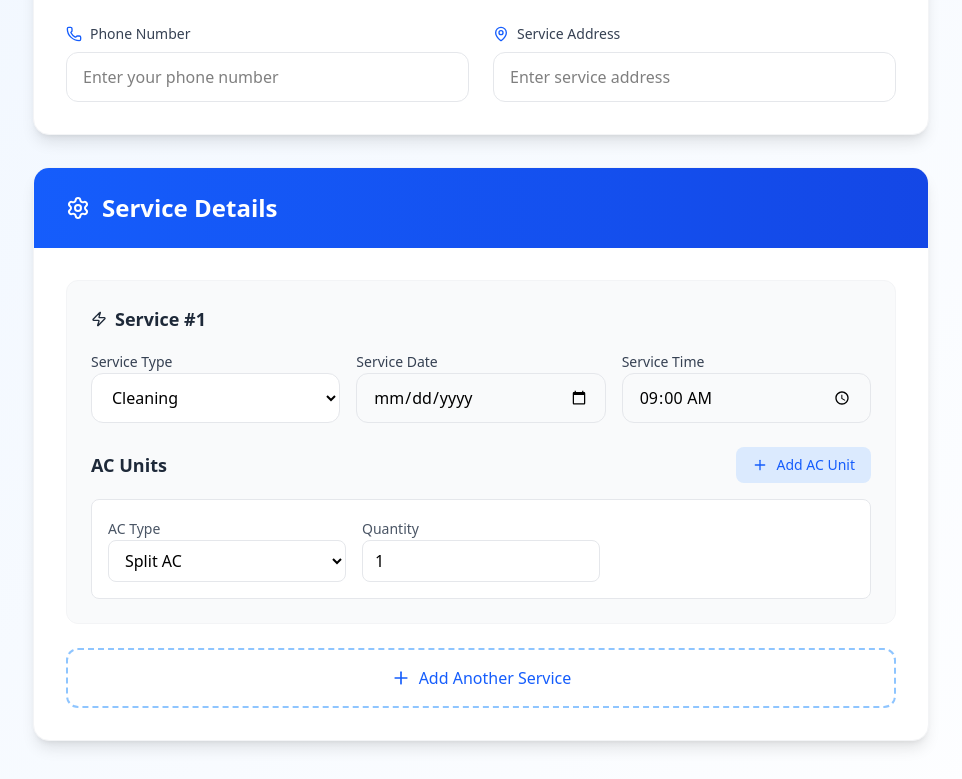
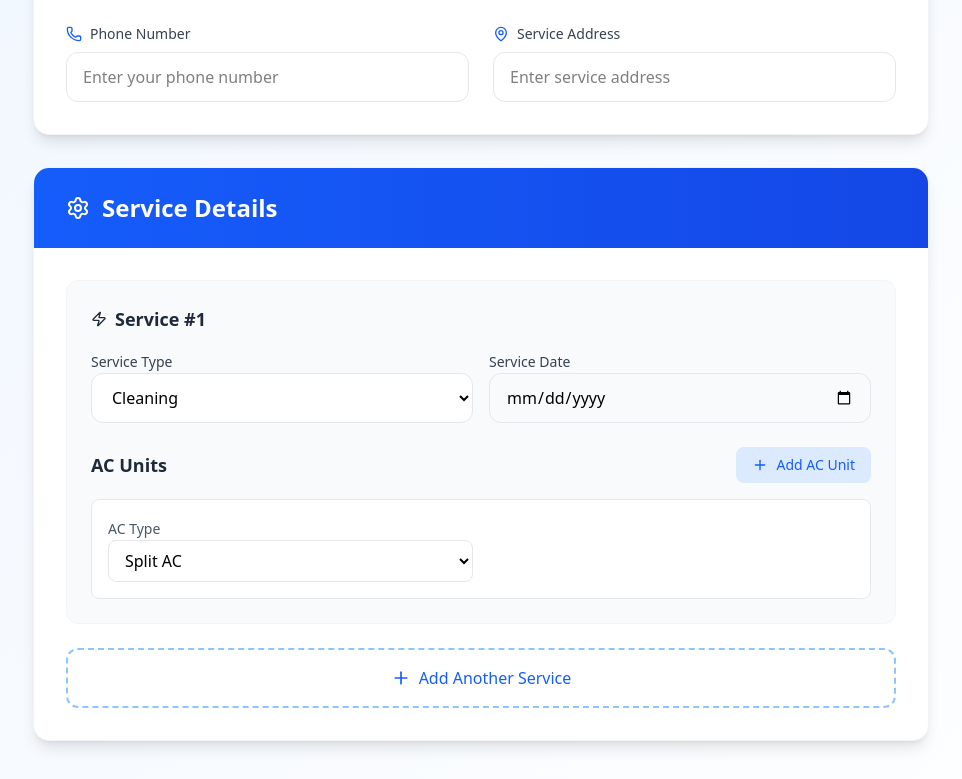
Before and after one commit to Plonteras191/FE-REBUILD-NEW-AC-SYSTEM, a React (Vite) app: page /book in a window 1280 px wide. Shown: the part 527-1306 px from the top of the page, without its empty margins (159-1121 px from the left). Built offline with nearby package versions, Linux system fonts and the light colour scheme.

Commit message:
Fetch API to Booking

```diff
--- a/src/Api/api.tsx
+++ b/src/Api/api.tsx
@@ -48,13 +48,11 @@ api.interceptors.response.use(
 // Types for booking
 export interface ACType {
   type: string;
-  quantity: number;
 }
 
 export interface ServiceData {
   type: 'Cleaning' | 'Repair' | 'Installation' | 'Maintenance';
   date: string;
-  time?: string;
   acTypes: ACType[];
 }
 
--- a/src/Pages/BookingPage.tsx
+++ b/src/Pages/BookingPage.tsx
@@ -10,14 +10,12 @@ import { bookingAPI, type BookingFormData as APIBookingFormData } from "../Api/a
 interface ACTypeInput {
   id: string
   type: "Central" | "Window" | "Split"
-  quantity: number
 }
 
 interface Service {
   id: string
   type: "Cleaning" | "Repair" | "Installation" | "Maintenance"
   date: string
-  time: string
   acTypes: ACTypeInput[]
 }
 
@@ -39,8 +37,7 @@ const BookingPage: React.FC = () => {
       id: "1",
       type: "Cleaning",
       date: "",
-      time: "09:00",
-      acTypes: [{ id: "1", type: "Split", quantity: 1 }]
+      acTypes: [{ id: "1", type: "Split" }]
     }],
   })
   const [isSubmitting, setIsSubmitting] = useState(false)
@@ -67,7 +64,7 @@ const BookingPage: React.FC = () => {
     })
   }
 
-  const handleACTypeChange = (serviceIndex: number, acTypeIndex: number, field: keyof ACTypeInput, value: string | number) => {
+  const handleACTypeChange = (serviceIndex: number, acTypeIndex: number, field: keyof ACTypeInput, value: string) => {
     setFormData((prev) => {
       const newServices = [...prev.services]
       const newACTypes = [...newServices[serviceIndex].acTypes]
@@ -93,7 +90,6 @@ const BookingPage: React.FC = () => {
       newACTypes.push({
         id: String(newACTypes.length + 1),
         type: "Split",
-        quantity: 1,
       })
       newServices[serviceIndex] = {
         ...newServices[serviceIndex],
@@ -130,8 +126,7 @@ const BookingPage: React.FC = () => {
           id: String(prev.services.length + 1),
           type: "Cleaning",
           date: "",
-          time: "09:00",
-          acTypes: [{ id: "1", type: "Split", quantity: 1 }]
+          acTypes: [{ id: "1", type: "Split" }]
         },
       ],
     }))
@@ -167,10 +162,8 @@ const BookingPage: React.FC = () => {
         services: formData.services.map(service => ({
           type: service.type,
           date: service.date,
-          time: service.time,
           acTypes: service.acTypes.map(acType => ({
             type: acType.type,
-            quantity: acType.quantity,
           })),
         })),
       }
@@ -199,8 +192,7 @@ const BookingPage: React.FC = () => {
             id: "1",
             type: "Cleaning",
             date: "",
-            time: "09:00",
-            acTypes: [{ id: "1", type: "Split", quantity: 1 }]
+            acTypes: [{ id: "1", type: "Split" }]
           }],
         })
       } else {
@@ -362,7 +354,7 @@ const BookingPage: React.FC = () => {
                       )}
                     </div>
 
-                    <div className="grid grid-cols-1 md:grid-cols-3 gap-4">
+                    <div className="grid grid-cols-1 md:grid-cols-2 gap-4">
                       <div className="space-y-2">
                         <label className="text-sm font-medium text-gray-700">Service Type</label>
                         <select
@@ -387,17 +379,6 @@ const BookingPage: React.FC = () => {
                           required
                         />
                       </div>
-
-                      <div className="space-y-2">
-                        <label className="text-sm font-medium text-gray-700">Service Time</label>
-                        <input
-                          type="time"
-                          value={service.time}
-                          onChange={(e) => handleServiceChange(index, "time", e.target.value)}
-                          className="w-full px-4 py-3 border border-gray-200 rounded-xl focus:ring-2 focus:ring-blue-500 focus:border-transparent transition-all duration-200 hover:border-blue-300"
-                          required
-                        />
-                      </div>
                     </div>
 
                     {/* AC Types Section */}
@@ -417,7 +398,7 @@ const BookingPage: React.FC = () => {
                       <div className="space-y-3">
                         {service.acTypes.map((acType, acTypeIndex) => (
                           <div key={acType.id} className="bg-white rounded-lg p-4 border border-gray-200">
-                            <div className="grid grid-cols-1 md:grid-cols-3 gap-4 items-end">
+                            <div className="grid grid-cols-1 md:grid-cols-2 gap-4 items-end">
                               <div className="space-y-2">
                                 <label className="text-sm font-medium text-gray-600">AC Type</label>
                                 <select
@@ -429,19 +410,6 @@ const BookingPage: React.FC = () => {
                                   <option value="Window">Window AC</option>
                                   <option value="Split">Split AC</option>
                                 </select>
-                              </div>
-
-                              <div className="space-y-2">
-                                <label className="text-sm font-medium text-gray-600">Quantity</label>
-                                <input
-                                  type="number"
-                                  min="1"
-                                  max="20"
-                                  value={acType.quantity}
-                                  onChange={(e) => handleACTypeChange(index, acTypeIndex, "quantity", parseInt(e.target.value))}
-                                  className="w-full px-3 py-2 border border-gray-200 rounded-lg focus:ring-2 focus:ring-blue-500 focus:border-transparent"
-                                  required
-                                />
                               </div>
 
                               <div className="flex justify-end">
```
